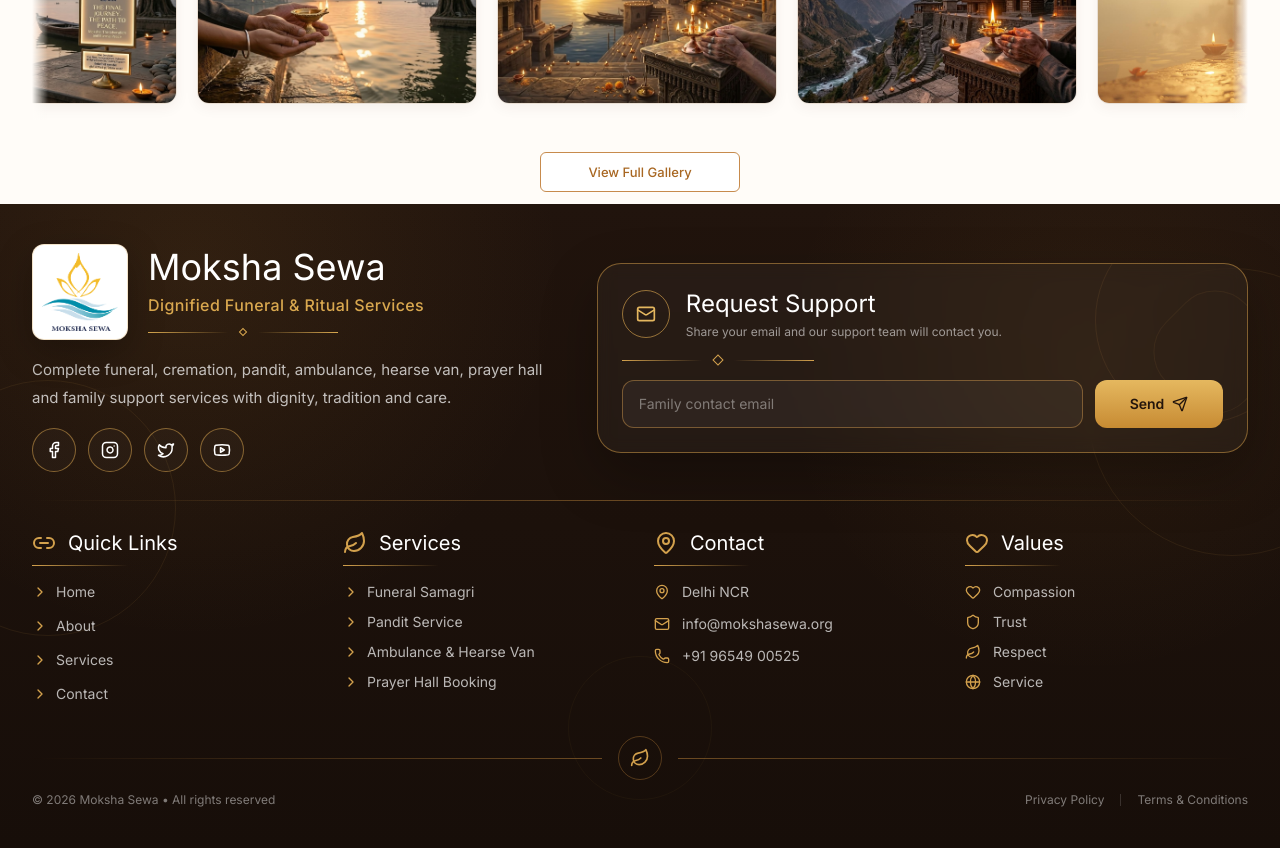
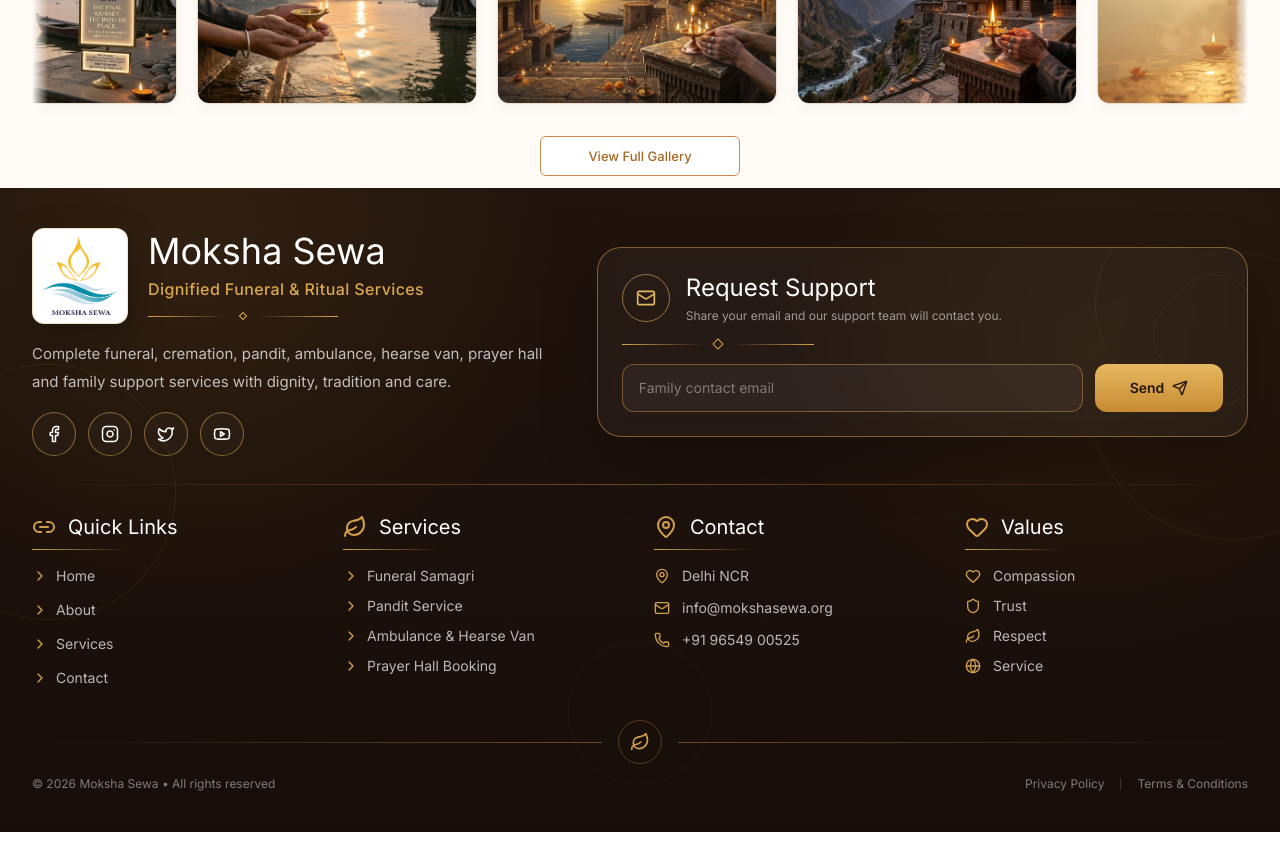
Before and after one commit to Chaudharyaman19/moksha_clone_voyage, a Next.js app: page / in a window 1280 px wide. Shown: the part 3920-4768 px from the top of the page. Built offline with nearby package versions, Linux system fonts and the light colour scheme.

Commit message:
add GlimpseOfJourney component with auto-scrolling gallery section

```diff
--- a/components/sections/GlimpseOfJourney/GlimpseOfJourney.tsx
+++ b/components/sections/GlimpseOfJourney/GlimpseOfJourney.tsx
@@ -58,7 +58,7 @@
           </div>
         </div>
 
-        <div className="mt-6 flex justify-center md:mt-8">
+        <div className="mt-3 flex justify-center md:mt-4">
           <button
             type="button"
             className="inline-flex h-10 min-w-[200px] items-center justify-center gap-2 rounded-md border border-[#C78B4D] bg-white px-6 text-[13px] font-medium text-[#A86722] transition-colors hover:bg-[#FBF4EA]"
```
